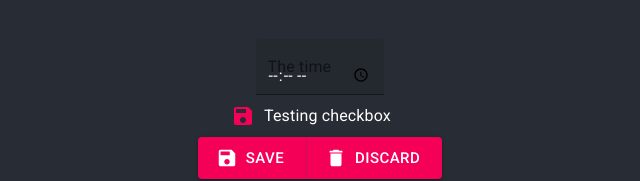
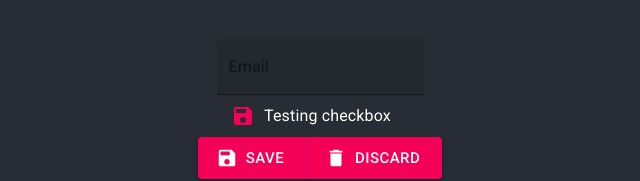
Before and after one commit to RamandeepSingh2402/react_projects, a React (Create React App) app in the folder material-ui-react-tutorial/: page / in a window 1280 px wide. Shown: the part 131-312 px from the top of the page, without its empty margins (320-960 px from the left). Built offline with nearby package versions, Linux system fonts and the light colour scheme.

Commit message:
learnt using the type email, about attributes like value and placeholder

```diff
--- a/material-ui-react-tutorial/src/App.js
+++ b/material-ui-react-tutorial/src/App.js
@@ -44,8 +44,10 @@ function App() {
         <TextField
         variant="filled"
         color='secondary'
-        type="time"
-        label="The time"
+        type="email"
+        label="Email"
+        // value="test@test.com"
+        placeholder="test@test.com"
         />
        <CheckboxExample />
       <ButtonGroup
```
